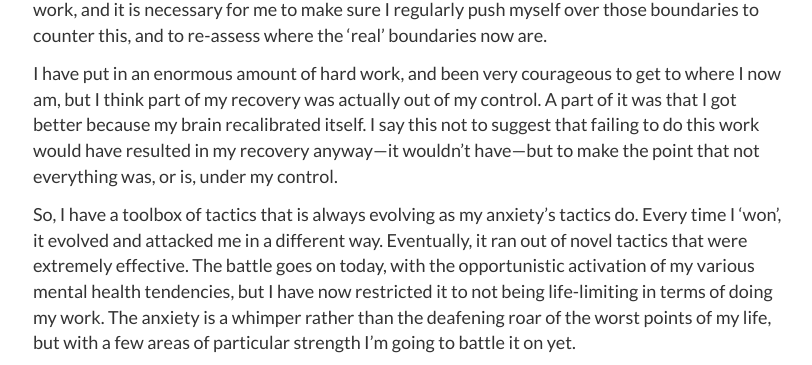
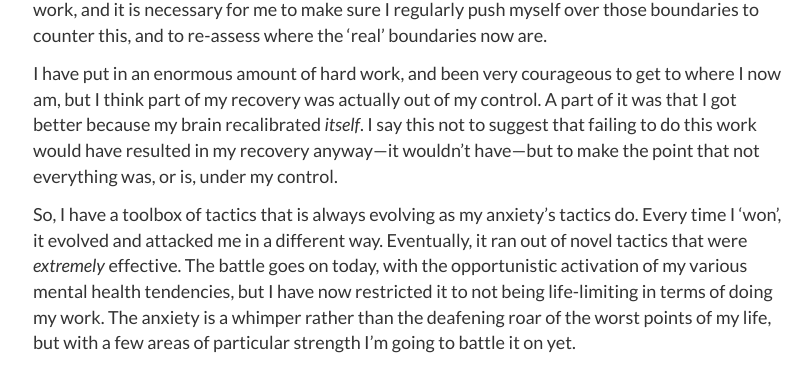
Before and after one commit to secondbit/getsby, a Jekyll site: the page built from _posts/2013-09-29-redsquirrel.md, in a window 1280 px wide and 900 px high, scrolled down 3138 px. Shown: the part 422-787 px from the top of the window, without its empty margins (232-1044 px from the left). Built offline with Jekyll 4.4.1, drawn with Linux system fonts in a browser that asks for light colours; Markdown is read by kramdown in place of the engine named in the settings; comment, search, counter and statistics services are not loaded; some of the changed text lies outside the part shown.

Commit message:
Typo and formatting fixes.

```diff
--- a/_posts/2013-09-29-redsquirrel.md
+++ b/_posts/2013-09-29-redsquirrel.md
@@ -39,7 +39,7 @@
 
 Over the last five years, these issues have improved immeasurably. As the issues improved and I worked with my strategies, I was able to start doing volunteering for just a couple of hours a week, which was initially exhausting. Over time, though, the hours built up, volunteering became paid employment and I am now doing a job (that does involve leaving the house!) for four days a week.
 
-At the worst points, I literally could not have imagined being able to go into work each day and being able to cope. Things got so much better.
+At the worst points, I literally could not have imagined being able to go into work each day and being able to cope. Things got _so_ much better.
 
 Now, from a work point of view, my anxiety sometimes pops up, threatening to make me panic when I get into work, or making doing something unusual in an unusual place, such as going on a training course, a lot more challenging and tiring than most people would expect. Overall, though, my strategies are effective and I can operate at work without it being life-limiting, and without others noticing.
 
@@ -69,6 +69,6 @@
 
 I also have developed, over time, a self-knowledge of the early warning signals. Getting to know the process of how the anxiety operates arms you with foreknowledge so you can take avoidance and mitigation measures early. This was a difficult part of the process, because my anxiety became &lsquo;aware&rsquo; of my monitoring its signals, so it then could manufacture early warning signs so I would respond, and then I would avoid doing things. So, over-reliance on this doesn&rsquo;t work, and it is necessary for me to make sure I regularly push myself over those boundaries to counter this, and to re-assess where the &lsquo;real&rsquo; boundaries now are.
 
-I have put in an enormous amount of hard work, and been very courageous to get to where I now am, but I think part of my recovery was actually out of my control. A part of it was that I got better because my brain recalibrated itself. I say this not to suggest that failing to do this work would have resulted in my recovery anyway&mdash;it wouldn&rsquo;t have&mdash;but to make the point that not everything was, or is, under my control.
+I have put in an enormous amount of hard work, and been very courageous to get to where I now am, but I think part of my recovery was actually out of my control. A part of it was that I got better because my brain recalibrated _itself_. I say this not to suggest that failing to do this work would have resulted in my recovery anyway&mdash;it wouldn&rsquo;t have&mdash;but to make the point that not everything was, or is, under my control.
 
-So, I have a toolbox of tactics that is always evolving as my anxiety&rsquo;s tactics do. Every time I &lsquo;won&rsquo;, it evolved and attacked me in a different way. Eventually, it ran out of novel tactics that were extremely effective. The battle goes on today, with the opportunistic activation of my various mental health tendencies, but I have now restricted it to not being life-limiting in terms of doing my work. The anxiety is a whimper rather than the deafening roar of the worst points of my life, but with a few areas of particular strength I&rsquo;m going to battle it on yet.
+So, I have a toolbox of tactics that is always evolving as my anxiety&rsquo;s tactics do. Every time I &lsquo;won&rsquo;, it evolved and attacked me in a different way. Eventually, it ran out of novel tactics that were _extremely_ effective. The battle goes on today, with the opportunistic activation of my various mental health tendencies, but I have now restricted it to not being life-limiting in terms of doing my work. The anxiety is a whimper rather than the deafening roar of the worst points of my life, but with a few areas of particular strength I&rsquo;m going to battle it on yet.
```
Also changed, not shown: other parts of _posts/2013-09-29-redsquirrel.md (+2 -2 lines).
